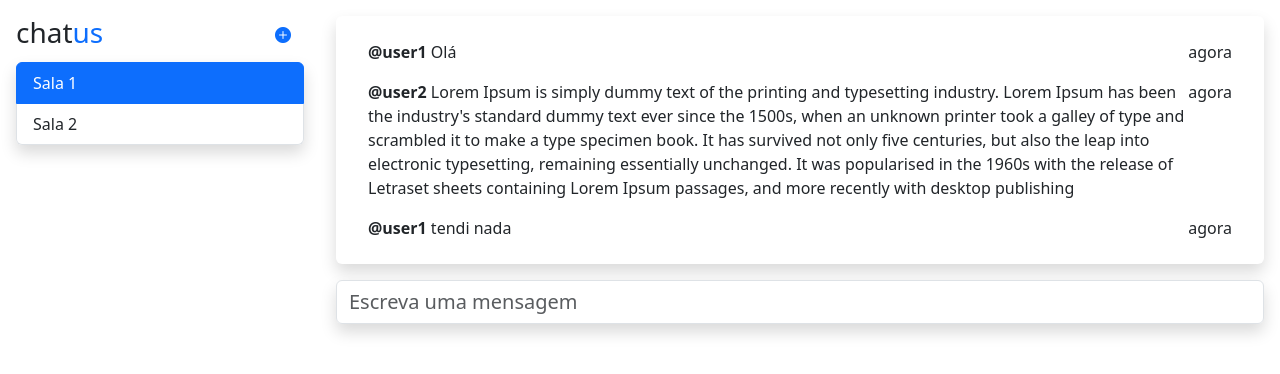
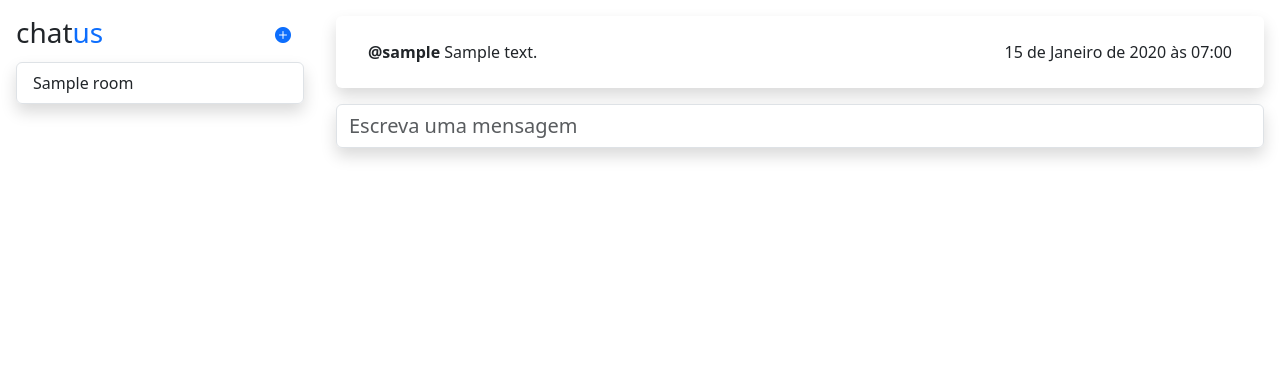
Before and after one commit to AfonsoMachado/django-chat, a Django app: page /chat/ in a window 1280 px wide. Shown: the top 374 px of the page. Run offline with Django 4.2, Linux system fonts and the light colour scheme; tables that the repository leaves empty hold one stand-in row (values such as "Sample post").

Commit message:
feat: exibindo todas as mensagens e salas

```diff
--- a/apps/chat/views.py
+++ b/apps/chat/views.py
@@ -1,11 +1,13 @@
 from django.shortcuts import render
-from .models import Message
+from .models import Message, Room
 
 # Create your views here.
 
 
 def home(request):
     messages = Message.objects.all()
+    rooms = Room.objects.all()
     return render(request, 'chat/home.html', {
-        'messages': messages
+        'messages': messages,
+        'rooms': rooms
     })
--- a/templates/base.html
+++ b/templates/base.html
@@ -14,6 +14,7 @@
       rel="stylesheet"
       href="https://cdn.jsdelivr.net/npm/bootstrap-icons@1.11.1/font/bootstrap-icons.css"
     />
+    {% block css %}{% endblock %}
   </head>
 
   <body>
@@ -24,5 +25,7 @@
       integrity="sha384-C6RzsynM9kWDrMNeT87bh95OGNyZPhcTNXj1NW7RuBCsyN/o0jlpcV8Qyq46cDfL"
       crossorigin="anonymous"
     ></script>
+
+    {% block js %}{% endblock %}
   </body>
 </html>
--- a/templates/chat/home.html
+++ b/templates/chat/home.html
@@ -10,42 +10,25 @@
       </div>
 
       <ul class="list-group shadow border-0">
-        <li class="list-group-item active">Sala 1</li>
-        <li class="list-group-item">Sala 2</li>
+        {% for room in rooms %}
+        <li class="list-group-item">{{room.title}}</li>
+        {% endfor %}
       </ul>
     </div>
   </div>
   <div class="chat-messages h-100 w-75">
     <div class="messages card m-3 p-3 h-75 shadow border-0 overflow-scroll">
       <ul class="list-group list-group-flush">
-        <li class="list-group-item border-bottom-0">
-          <div class="d-flex justify-content-between">
-            <div class="content"><b>@user1</b> Olá</div>
-            <div class="time">agora</div>
-          </div>
-        </li>
+        {% for message in messages %}
         <li class="list-group-item border-bottom-0">
           <div class="d-flex justify-content-between">
             <div class="content">
-              <b>@user2</b> Lorem Ipsum is simply dummy text of the printing and
-              typesetting industry. Lorem Ipsum has been the industry's standard
-              dummy text ever since the 1500s, when an unknown printer took a
-              galley of type and scrambled it to make a type specimen book. It
-              has survived not only five centuries, but also the leap into
-              electronic typesetting, remaining essentially unchanged. It was
-              popularised in the 1960s with the release of Letraset sheets
-              containing Lorem Ipsum passages, and more recently with desktop
-              publishing
+              <b>@{{message.user.username}}</b> {{message.text}}
             </div>
-            <div class="time">agora</div>
+            <div class="time">{{message.created_at}}</div>
           </div>
         </li>
-        <li class="list-group-item border-bottom-0">
-          <div class="d-flex justify-content-between">
-            <div class="content"><b>@user1</b> tendi nada</div>
-            <div class="time">agora</div>
-          </div>
-        </li>
+        {% endfor %}
       </ul>
     </div>
     <div class="send-message card m-3 shadow border-0">
```
